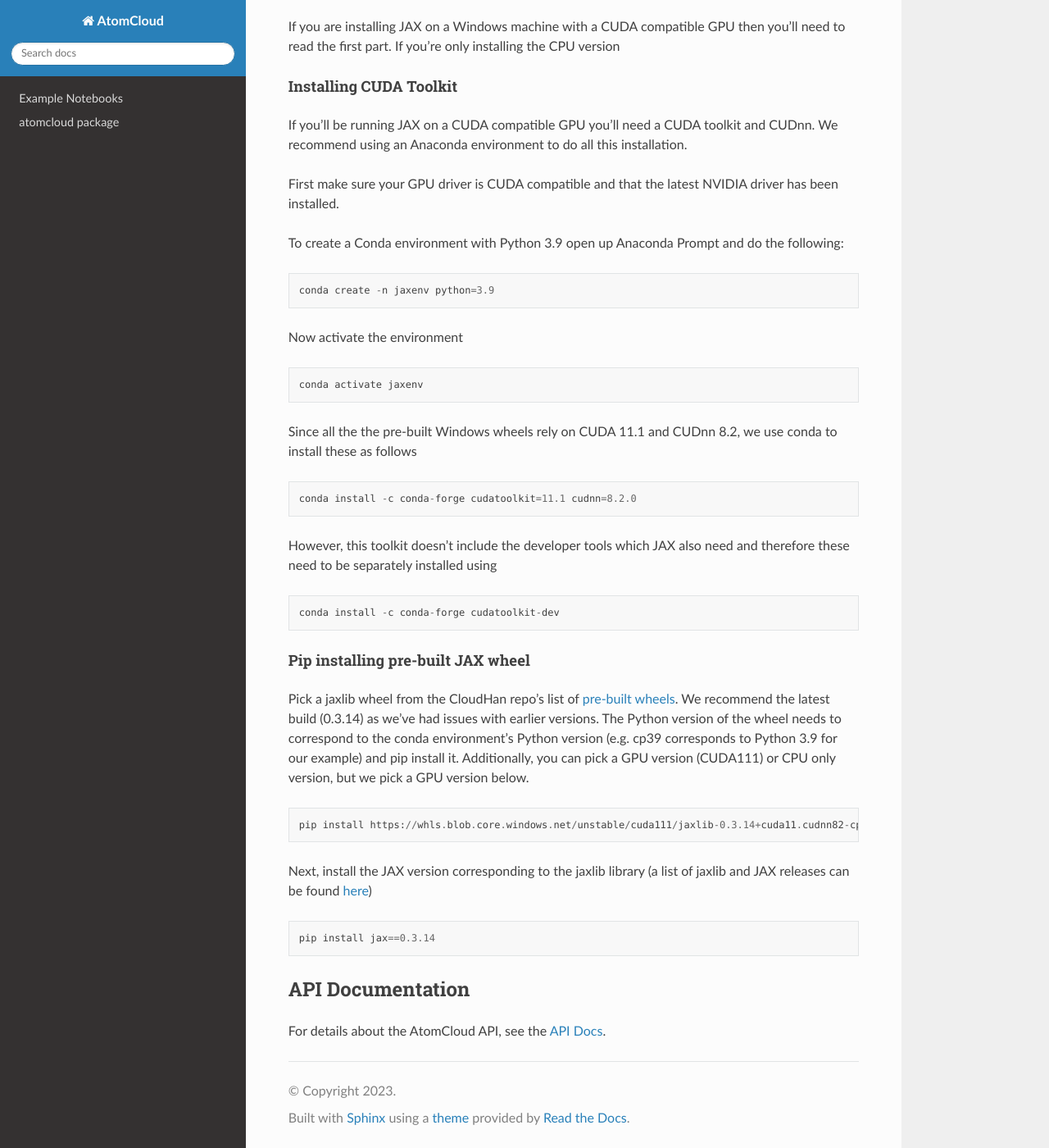
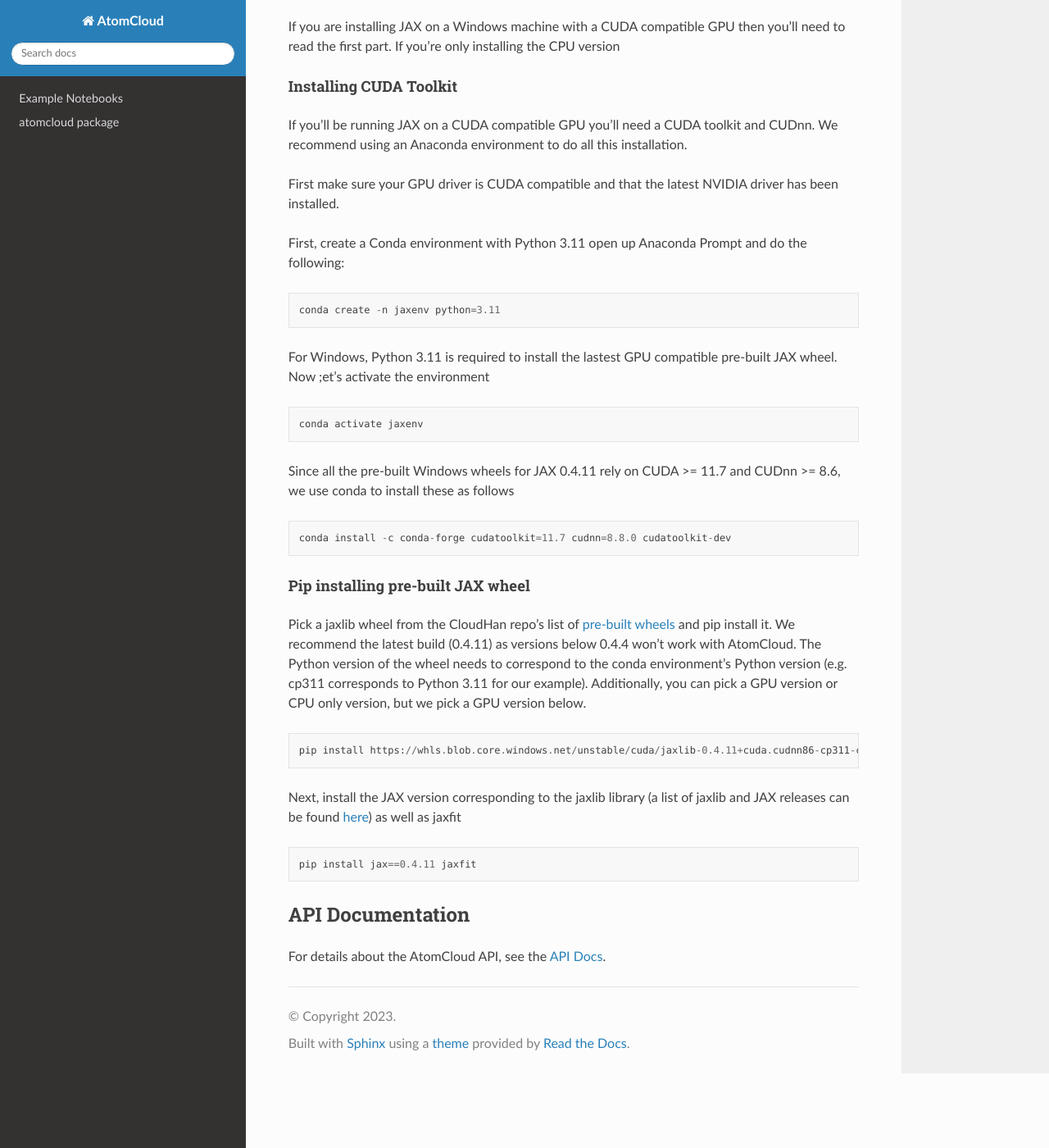
Before and after one commit to lucashofer/atomcloud, a Sphinx documentation site: the page built from docs/main.rst, in a window 1280 px wide and 1400 px high, scrolled down 2062 px. Shown: the whole window at 82% size. Built offline with Sphinx 7.4.7 and the Read the Docs theme 2.0.0, drawn with Linux system fonts in a browser that asks for light colours; pages that are not in the unit, such as notebooks, are missing from menus; some of the changed text lies outside the part shown.

Commit message:
update docs with latest windows install info

```diff
--- a/docs/main.rst
+++ b/docs/main.rst
@@ -50,7 +50,7 @@
 
 
 In order to utilize the GPU accelerated fitting, you will need to install
-JAX and JAXFit as without it AtomCloud will default to CPU fitting using SciPy. JAXFit is written in pure Python and is based on the JAX package. JAX therefore needs to be installed before installing JAXFit via pip. JAX installation requires a bit of effort since it is optimized for the computer hardware you'll be using (GPU vs. CPU).
+JAX >= 0.4.4 and JAXFit >= 0.0.5 as without them AtomCloud will default to CPU fitting using SciPy. JAXFit is written in pure Python and is based on the JAX package. JAX therefore needs to be installed before installing JAXFit via pip. JAX installation requires a bit of effort since it is optimized for the computer hardware you'll be using (GPU vs. CPU).
 
 Installing JAX on Linux is natively supported by the JAX team and instructions to do so can be found `here <https://github.com/google/jax#installation>`_.
 
@@ -78,54 +78,47 @@
 First make sure your GPU driver is CUDA compatible and that the latest NVIDIA
 driver has been installed.
 
-To create a Conda environment with Python 3.9 open up Anaconda Prompt and do the
+First, create a Conda environment with Python 3.11 open up Anaconda Prompt and do the
 following:
 
 ::
 
-    conda create -n jaxenv python=3.9
+    conda create -n jaxenv python=3.11
 
-Now activate the environment
+For Windows, Python 3.11 is required to install the lastest GPU compatible pre-built JAX wheel.
+Now ;et's activate the environment
 
 ::
 
     conda activate jaxenv
 
-Since all the the pre-built Windows wheels rely on CUDA 11.1 and CUDnn 8.2, we
+Since all the pre-built Windows wheels for JAX 0.4.11 rely on CUDA >= 11.7 and CUDnn >= 8.6, we
 use conda to install these as follows
 
 ::
 
-    conda install -c conda-forge cudatoolkit=11.1 cudnn=8.2.0
-
-However, this toolkit doesn't include the developer tools which JAX also need
-and therefore these need to be separately installed using
-
-::
-
-    conda install -c conda-forge cudatoolkit-dev
+    conda install -c conda-forge cudatoolkit=11.7 cudnn=8.8.0 cudatoolkit-dev
 
 Pip installing pre-built JAX wheel
 ^^^^^^^^^^^^^^^^^^^^^^^^^^^^^^^^^^^
 
 Pick a jaxlib wheel from the CloudHan repo's list
-of `pre-built wheels <https://whls.blob.core.windows.net/unstable/index.html>`_.
-We recommend the latest build (0.3.14) as we've had issues with earlier
-versions. The Python version of the wheel needs to correspond to the conda
-environment's Python version (e.g. cp39 corresponds to Python 3.9 for our
-example) and pip install it. Additionally, you can pick a GPU version (CUDA111)
+of `pre-built wheels <https://whls.blob.core.windows.net/unstable/index.html>`_ and pip install it.
+We recommend the latest build (0.4.11) as versions below 0.4.4 won't work with AtomCloud. The Python
+version of the wheel needs to correspond to the conda environment's Python version (e.g. cp311
+corresponds to Python 3.11 for our example). Additionally, you can pick a GPU version
 or CPU only version, but we pick a GPU version below.
 
 ::
 
-    pip install https://whls.blob.core.windows.net/unstable/cuda111/jaxlib-0.3.14+cuda11.cudnn82-cp39-none-win_amd64.whl
+    pip install https://whls.blob.core.windows.net/unstable/cuda/jaxlib-0.4.11+cuda.cudnn86-cp311-cp311-win_amd64.whl
 
 Next, install the JAX version corresponding to the jaxlib library (a list of
-jaxlib and JAX releases can be found `here <https://github.com/google/jax/blob/main/CHANGELOG.md>`_)
+jaxlib and JAX releases can be found `here <https://github.com/google/jax/blob/main/CHANGELOG.md>`_) as well as jaxfit
 
 ::
 
-    pip install jax==0.3.14
+    pip install jax==0.4.11 jaxfit
 
 
 
--- a/docs/requirements.txt
+++ b/docs/requirements.txt
@@ -16,7 +16,7 @@
 scipy
 pandas
 uncertainties
-jaxlib
-jax
-jaxfit
+jaxlib>=0.4.4
+jax>=0.4.4
+jaxfit>=0.0.5
 atomcloud
```
Also changed, not shown: README.rst (+14 -21 lines), docs/autodoc/atomcloud.functions.rst (+0 -8 lines), 2 other files.
